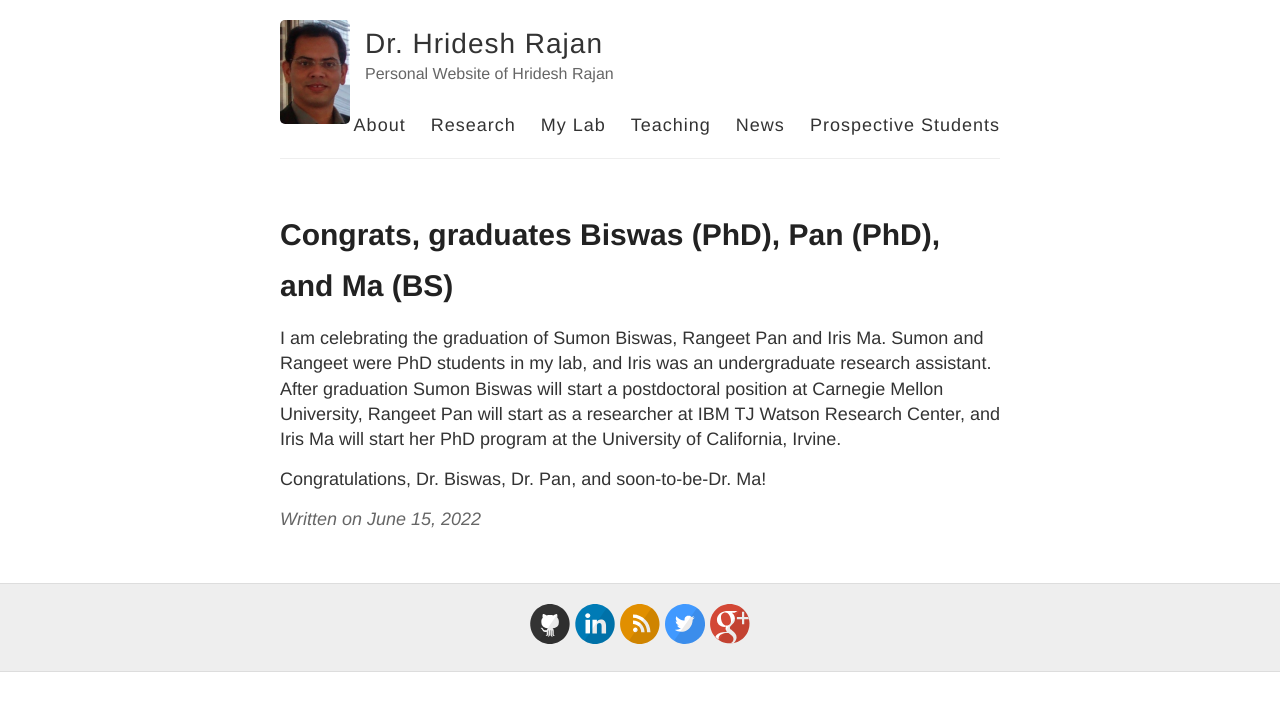
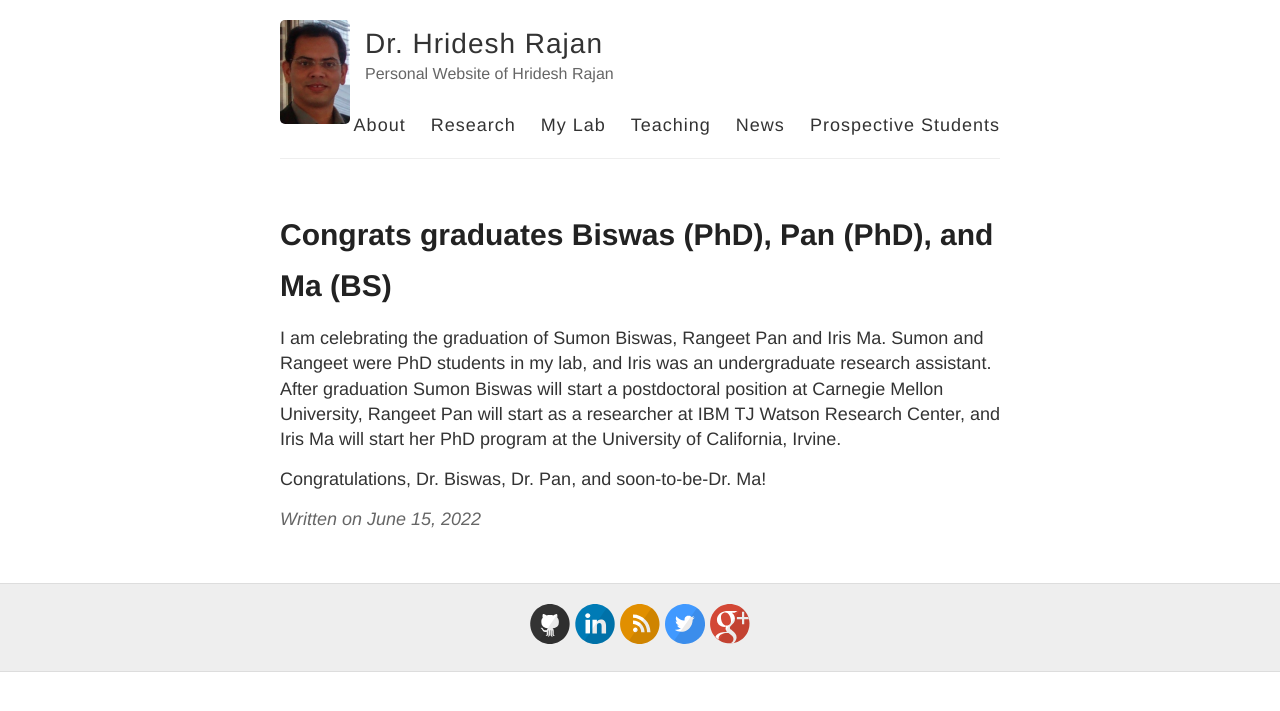
Before and after one commit to hridesh/hridesh.github.io, a Jekyll site: the page built from _posts/2022-06-15-graduates.md, in a window 1280 px wide. Shown: the top 711 px of the page. Built offline with Jekyll 4.4.1, drawn with Linux system fonts in a browser that asks for light colours; our own code applies the rules of GitHub Pages for plain Markdown files.

Commit message:
add this

```diff
--- a/_posts/2022-06-15-graduates.md
+++ b/_posts/2022-06-15-graduates.md
@@ -1,5 +1,5 @@
 ---
-title: Congrats, graduates Biswas (PhD), Pan (PhD), and Ma (BS)
+title: Congrats graduates Biswas (PhD), Pan (PhD), and Ma (BS)
 links:
 - {title: Event Link, link: "https://www.cs.iastate.edu/phd-final-oral-exam-johirul-islam-virtual-10a" }
 ---
```
